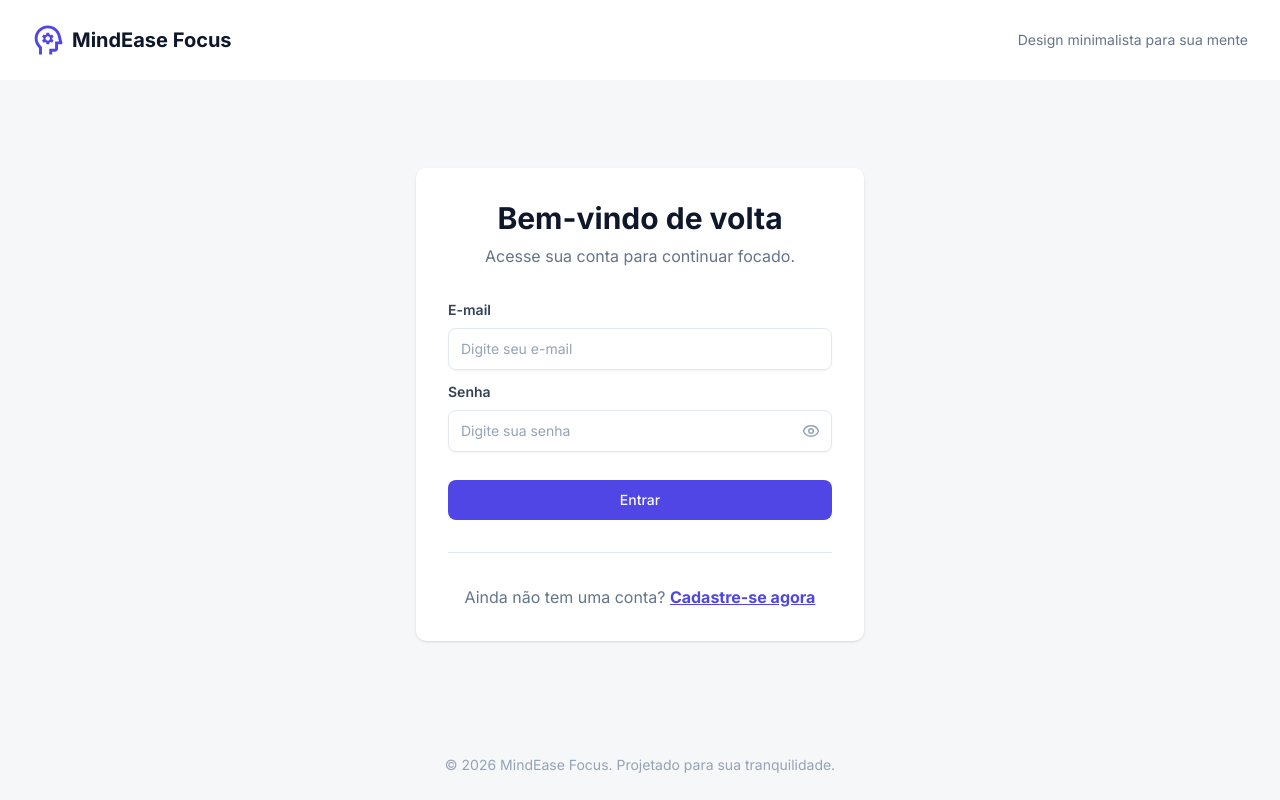
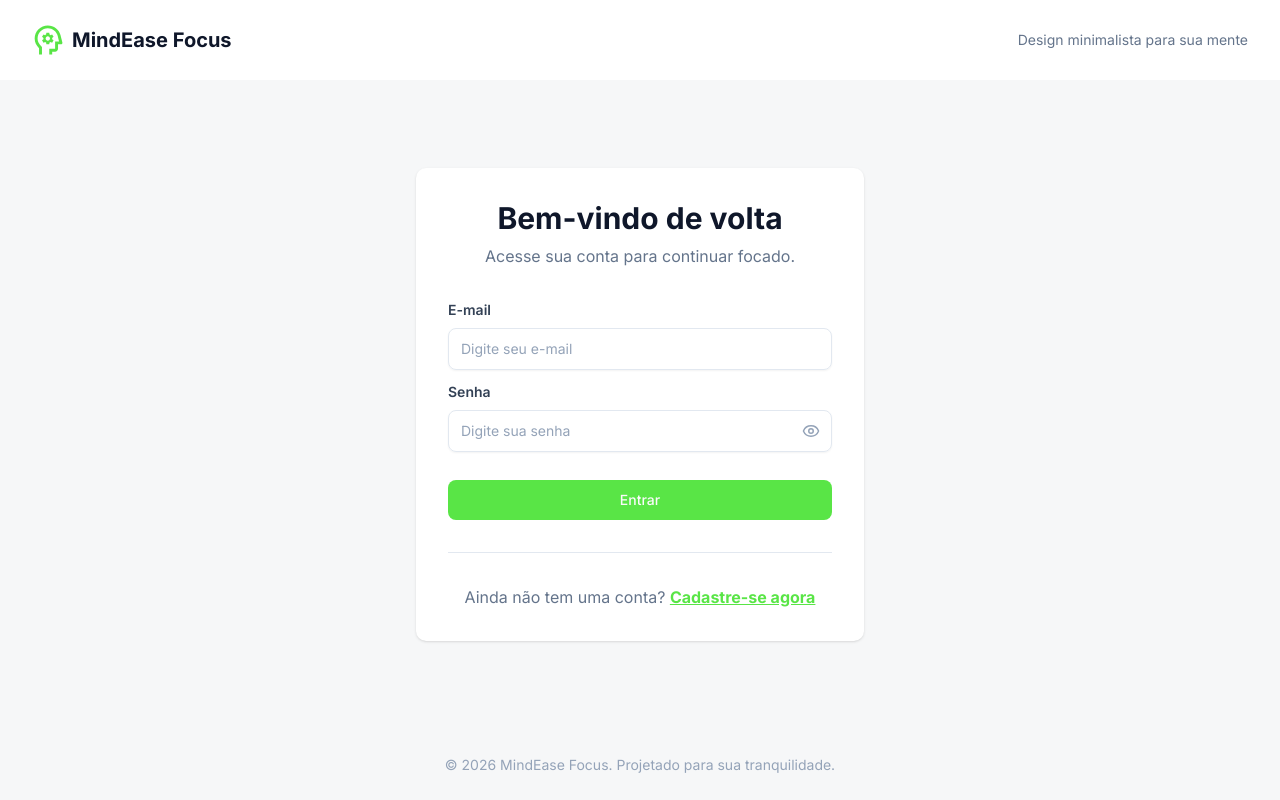
Before and after one commit to GFraire/mindease-focus, a React (Vite) app: page /sign-in in a window 1280 px wide. Built offline with nearby package versions, Linux system fonts and the light colour scheme; no server answers.

Commit message:
fix: update primary color in theme for improved visual consistency

```diff
--- a/src/shared/styles/theme.css
+++ b/src/shared/styles/theme.css
@@ -31,7 +31,7 @@
 }
 
 :root {
-  --primary: #4f46e5;
+  --primary: #59e546;
   --high-contrast: #0f172a;
   --muted: #64748b;
   --muted-light: #94a3b8;
```
